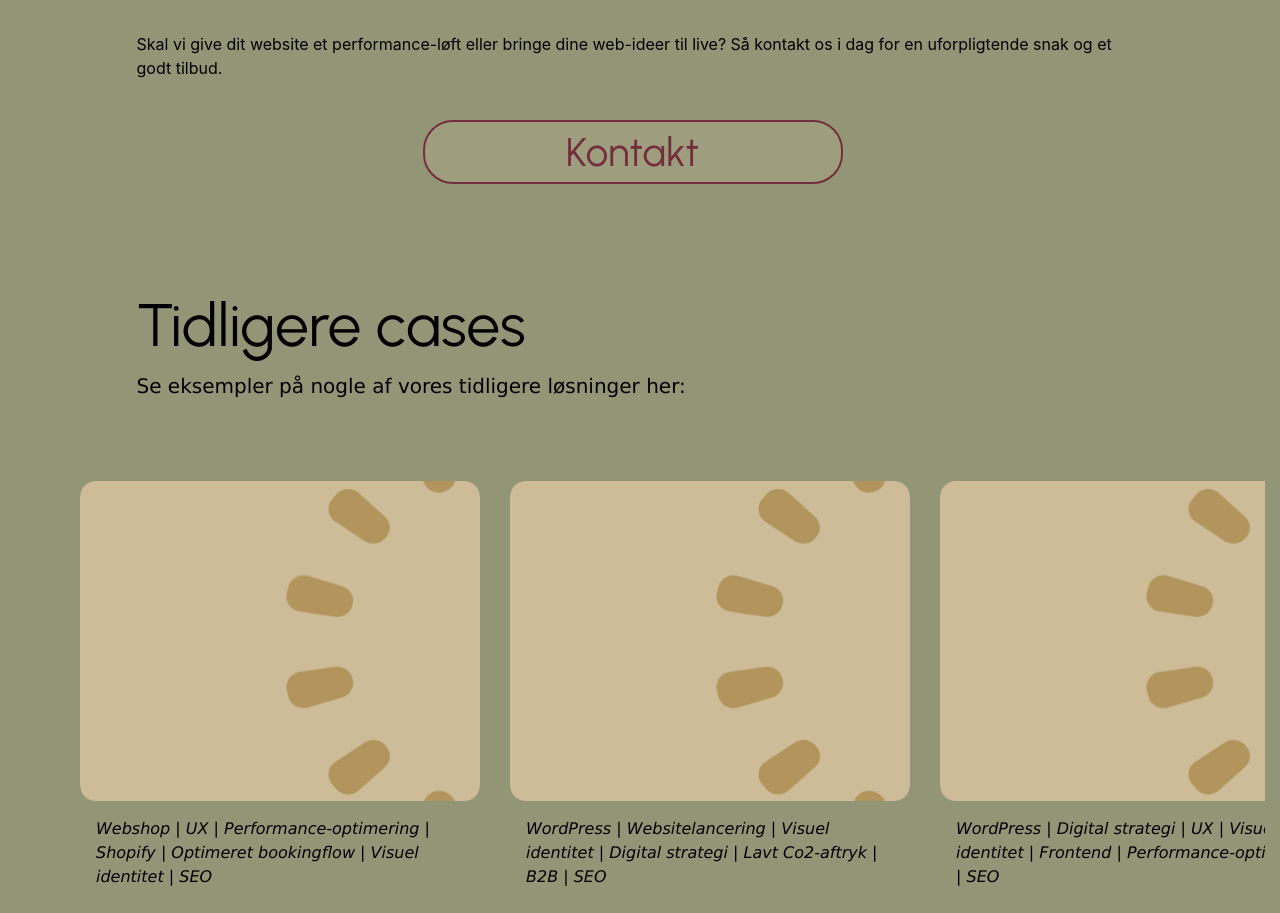
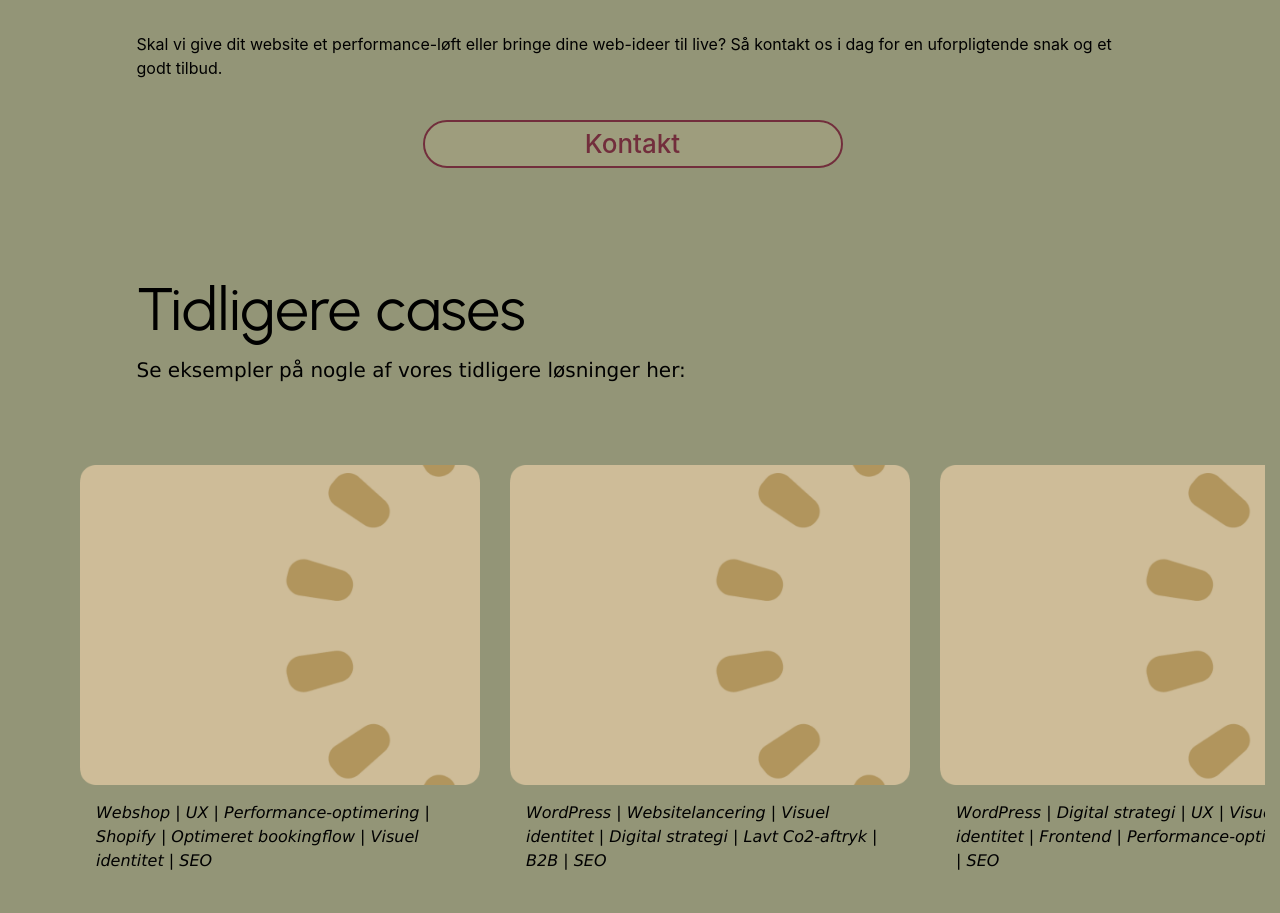
Before and after one commit to SaltyStarfish/resurge-projekt, a React (Vite) app in the folder resurge-react-project/: page /ydelser in a window 1280 px wide. Shown: the part 1160-2073 px from the top of the page. Built offline with nearby package versions, Linux system fonts and the light colour scheme.

Commit message:
font-størrelse update

```diff
--- a/resurge-react-project/src/components/CtaKnap.jsx
+++ b/resurge-react-project/src/components/CtaKnap.jsx
@@ -2,7 +2,7 @@
 
 export default function CtaKnap({ children }) {
   return (
-    <div className="font-h3 font-medium text-[#722E3C] border-2 rounded-[30px] overflow-hidden transition-colors duration-300 hover:text-white">
+    <div className="text-xl md:text-[26px] font-medium text-[#722E3C] border-2 rounded-[30px] overflow-hidden transition-colors duration-300 hover:text-white">
       {children}
     </div>
   );
```
